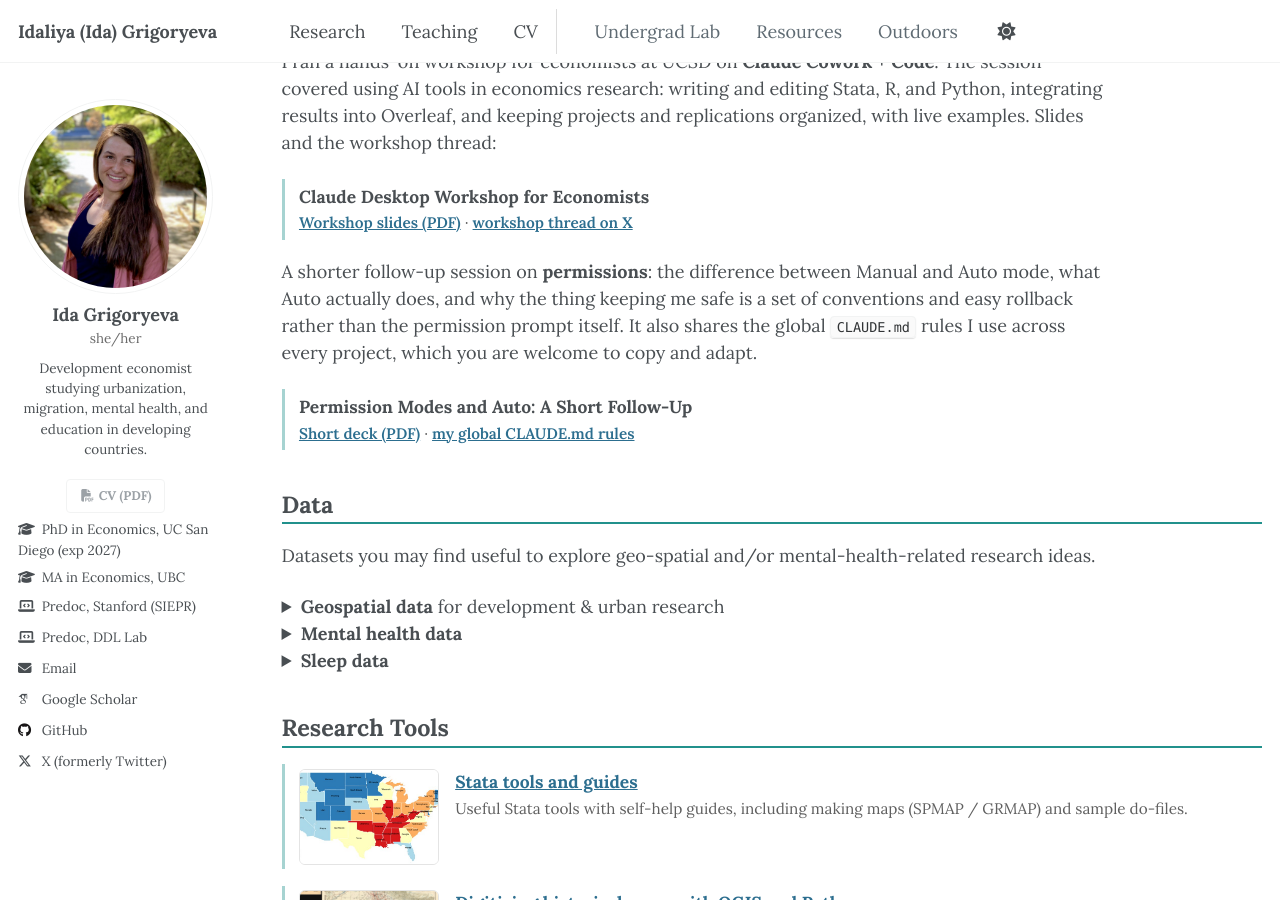
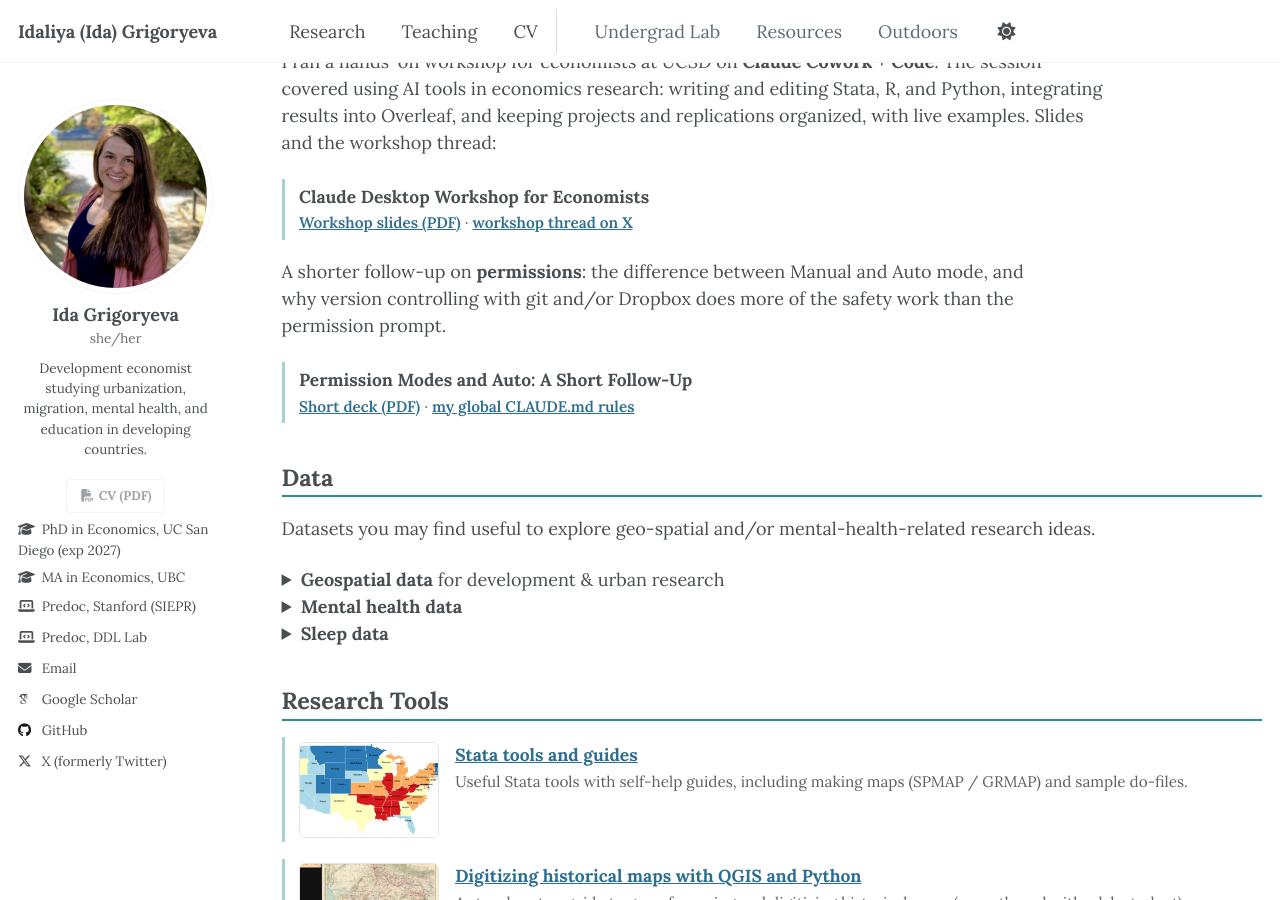
Before and after one commit to idagri/idagri.github.io, a Jekyll site: the page built from _pages/resources.md, in a window 1280 px wide and 900 px high, scrolled down 358 px. Built offline with Jekyll 4.4.1, drawn with Linux system fonts in a browser that asks for light colours; some web fonts are replaced; a script that is not in the unit is left out.

Commit message:
Resources: shorten the permissions deck description
Two clauses instead of four: Manual vs. Auto, and version control with git
and/or Dropbox as the real safety net. The CLAUDE.md sentence is dropped since
the card already links it.

Co-Authored-By: Claude Opus 5 <noreply@anthropic.com>

```diff
--- a/_pages/resources.md
+++ b/_pages/resources.md
@@ -93,7 +93,7 @@ I ran a hands-on workshop for economists at UCSD on **Claude Cowork + Code**. Th
 <p class="rd"><a href="/files/ai-cowork-workshop-slides.pdf">Workshop slides (PDF)</a> · <a href="https://x.com/_IdaGri/status/2056430027739107609">workshop thread on X</a></p>
 </div>
 
-A shorter follow-up session on **permissions**: the difference between Manual and Auto mode, what Auto actually does, and why the thing keeping me safe is a set of conventions and easy rollback rather than the permission prompt itself. It also shares the global `CLAUDE.md` rules I use across every project, which you are welcome to copy and adapt.
+A shorter follow-up on **permissions**: the difference between Manual and Auto mode, and why version controlling with git and/or Dropbox does more of the safety work than the permission prompt.
 
 <div class="res-card">
 <p class="rt">Permission Modes and Auto: A Short Follow-Up</p>
```
